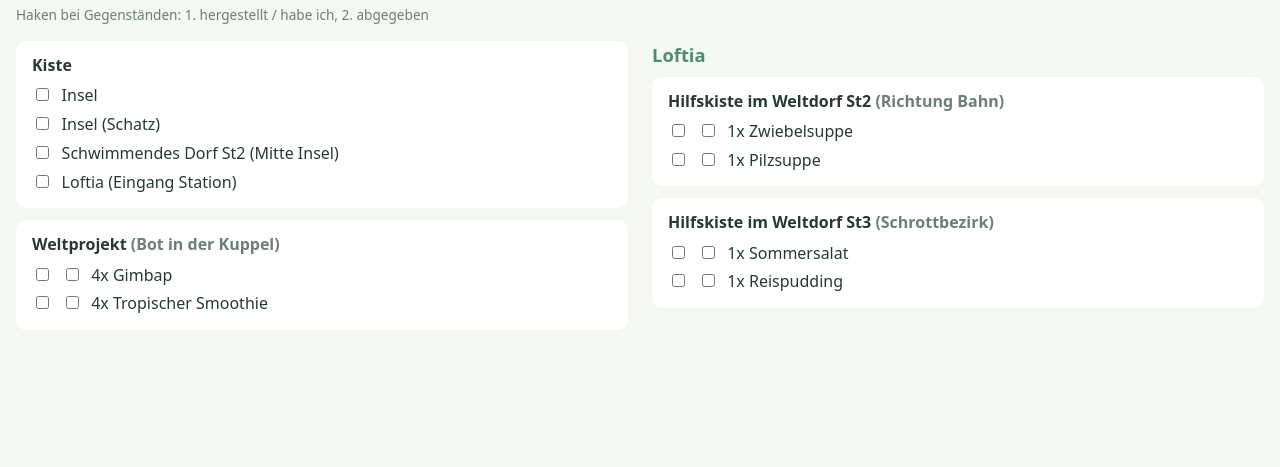
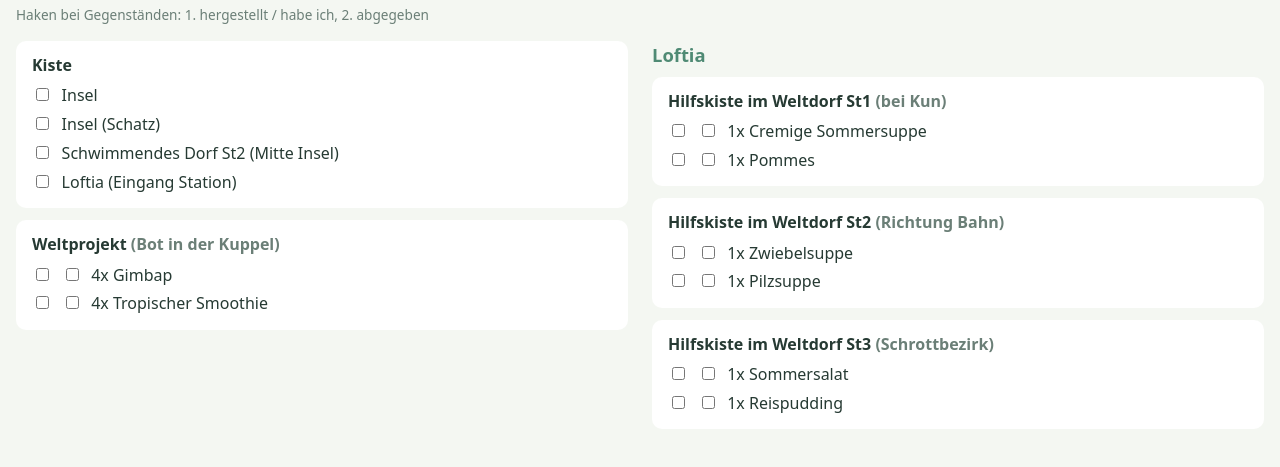
Before and after one commit to NoX209/Loftia_Dailies, a plain HTML site: page 2026/11/19/index.html in a window 1280 px wide. Shown: the part 53-520 px from the top of the page. Drawn offline with Linux system fonts and the light colour scheme.

Commit message:
Update 2026-11-19
Tägliche Aufgaben 19.11.2026
Kiste:
- Insel
- Insel (Schatz)
- Schwimmendes Dorf St2 (Mitte Insel)
- Loftia (Eingang Station)
Weltprojekt (Bot in der Kuppel)
- 4x Gimbap
- 4x Tropischer Smoothie

Loftia
------
Hilfskiste im Weltdorf St1 (bei Kun)
- 1x Cremige Sommersuppe
- 1x Pommes
Hilfskiste im Weltdorf St2 (Richtung Bahn)
- 1x Zwiebelsuppe
- 1x Pilzsuppe
Hilfskiste im Weltdorf St3 (Schrottbezirk)
- 1x Sommersalat
- 1x Reispudding

```diff
--- a/2026/11/19/index.html
+++ b/2026/11/19/index.html
@@ -54,6 +54,22 @@
   <div class="block">
   <h2>Loftia</h2>
     <section class="area">
+    <h3>Hilfskiste im Weltdorf St1 <span class="hint">(bei Kun)</span></h3>
+    <ul>
+<li class="item">
+  <input type="checkbox" class="made" data-key="weltdorf-st1/Cremige Sommersuppe/made" title="hergestellt / habe ich" aria-label="hergestellt / habe ich">
+  <input type="checkbox" class="delivered" data-key="weltdorf-st1/Cremige Sommersuppe/delivered" title="abgegeben" aria-label="abgegeben">
+  <span>1x Cremige Sommersuppe</span>
+</li>
+<li class="item">
+  <input type="checkbox" class="made" data-key="weltdorf-st1/Pommes/made" title="hergestellt / habe ich" aria-label="hergestellt / habe ich">
+  <input type="checkbox" class="delivered" data-key="weltdorf-st1/Pommes/delivered" title="abgegeben" aria-label="abgegeben">
+  <span>1x Pommes</span>
+</li>
+    </ul>
+  </section>
+
+    <section class="area">
     <h3>Hilfskiste im Weltdorf St2 <span class="hint">(Richtung Bahn)</span></h3>
     <ul>
 <li class="item">
```
Also changed, not shown: index.html (+16 -0 lines).
